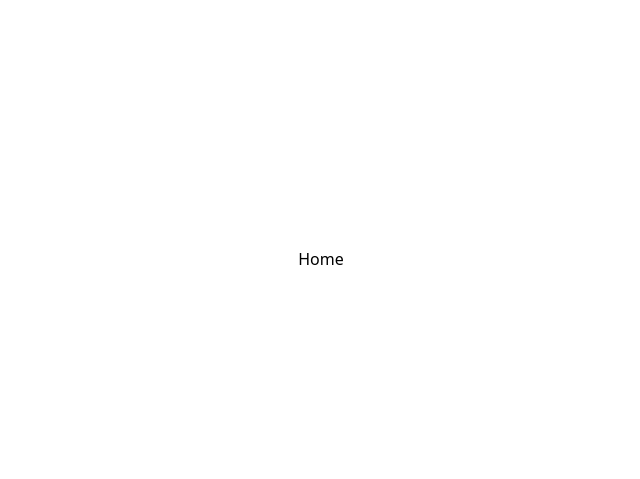
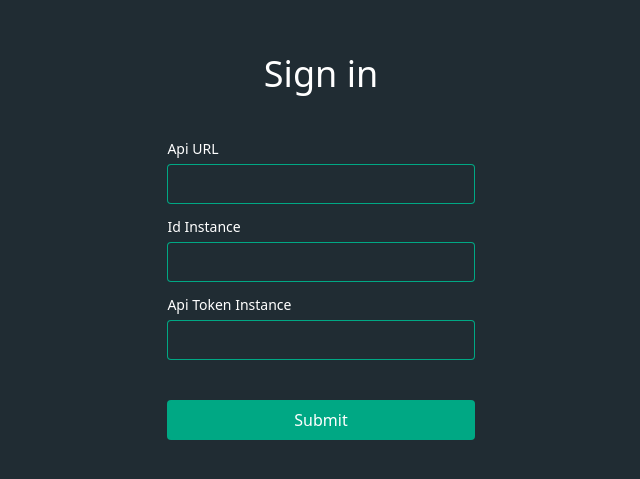
Before and after one commit to Woollywood/green-bot, a React (Vite) app: page / in a window 1280 px wide. Shown: the part 141-620 px from the top of the page, without its empty margins (319-959 px from the left). Built offline with nearby package versions, Linux system fonts and the light colour scheme.

Commit message:
feat: sign in page

```diff
--- a/package.json
+++ b/package.json
@@ -11,6 +11,8 @@
   },
   "dependencies": {
     "@hookform/resolvers": "^3.10.0",
+    "@radix-ui/react-label": "^2.1.1",
+    "@radix-ui/react-slot": "^1.1.1",
     "@tailwindcss/vite": "^4.0.3",
     "axios": "^1.7.9",
     "clsx": "^2.1.1",
--- /dev/null
+++ b/src/components/Button.tsx
@@ -0,0 +1,19 @@
+import React from 'react';
+import { cn } from '@/utils';
+
+export const Button = React.forwardRef<
+	HTMLButtonElement,
+	React.PropsWithChildren & React.HTMLAttributes<HTMLButtonElement>
+>(({ children, className, ...props }, ref) => {
+	return (
+		<button
+			className={cn(
+				'bg-primary hover:bg-primary/80 inline-flex cursor-pointer items-center justify-center rounded-sm px-4 py-2 font-medium transition-colors',
+				className,
+			)}
+			{...props}
+			ref={ref}>
+			{children}
+		</button>
+	);
+});
--- /dev/null
+++ b/src/components/Form.tsx
@@ -0,0 +1,126 @@
+'use client';
+
+import * as React from 'react';
+import * as LabelPrimitive from '@radix-ui/react-label';
+import { Slot } from '@radix-ui/react-slot';
+import { Controller, ControllerProps, FieldPath, FieldValues, FormProvider, useFormContext } from 'react-hook-form';
+
+import { cn } from '@/utils';
+import { Label } from './Label';
+
+const Form = FormProvider;
+
+type FormFieldContextValue<
+	TFieldValues extends FieldValues = FieldValues,
+	TName extends FieldPath<TFieldValues> = FieldPath<TFieldValues>,
+> = {
+	name: TName;
+};
+
+const FormFieldContext = React.createContext<FormFieldContextValue>({} as FormFieldContextValue);
+
+const FormField = <
+	TFieldValues extends FieldValues = FieldValues,
+	TName extends FieldPath<TFieldValues> = FieldPath<TFieldValues>,
+>({
+	...props
+}: ControllerProps<TFieldValues, TName>) => {
+	return (
+		<FormFieldContext.Provider value={{ name: props.name }}>
+			<Controller {...props} />
+		</FormFieldContext.Provider>
+	);
+};
+
+const useFormField = () => {
+	const fieldContext = React.useContext(FormFieldContext);
+	const itemContext = React.useContext(FormItemContext);
+	const { getFieldState, formState } = useFormContext();
+
+	const fieldState = getFieldState(fieldContext.name, formState);
+
+	if (!fieldContext) {
+		throw new Error('useFormField should be used within <FormField>');
+	}
+
+	const { id } = itemContext;
+
+	return {
+		id,
+		name: fieldContext.name,
+		formItemId: `${id}-form-item`,
+		formDescriptionId: `${id}-form-item-description`,
+		formMessageId: `${id}-form-item-message`,
+		...fieldState,
+	};
+};
+
+type FormItemContextValue = {
+	id: string;
+};
+
+const FormItemContext = React.createContext<FormItemContextValue>({} as FormItemContextValue);
+
+const FormItem = React.forwardRef<HTMLDivElement, React.HTMLAttributes<HTMLDivElement>>(
+	({ className, ...props }, ref) => {
+		const id = React.useId();
+
+		return (
+			<FormItemContext.Provider value={{ id }}>
+				<div ref={ref} className={cn('space-y-2', className)} {...props} />
+			</FormItemContext.Provider>
+		);
+	},
+);
+FormItem.displayName = 'FormItem';
+
+const FormLabel = React.forwardRef<
+	React.ElementRef<typeof LabelPrimitive.Root>,
+	React.ComponentPropsWithoutRef<typeof LabelPrimitive.Root>
+>(({ className, ...props }, ref) => {
+	const { error, formItemId } = useFormField();
+
+	return <Label ref={ref} className={cn(error && 'text-invalid', className)} htmlFor={formItemId} {...props} />;
+});
+FormLabel.displayName = 'FormLabel';
+
+const FormControl = React.forwardRef<React.ElementRef<typeof Slot>, React.ComponentPropsWithoutRef<typeof Slot>>(
+	({ ...props }, ref) => {
+		const { error, formItemId, formDescriptionId, formMessageId } = useFormField();
+
+		return (
+			<Slot
+				ref={ref}
+				id={formItemId}
+				aria-describedby={!error ? `${formDescriptionId}` : `${formDescriptionId} ${formMessageId}`}
+				aria-invalid={!!error}
+				{...props}
+			/>
+		);
+	},
+);
+FormControl.displayName = 'FormControl';
+
+const FormMessage = React.forwardRef<HTMLParagraphElement, React.HTMLAttributes<HTMLParagraphElement>>(
+	({ className, children, ...props }, ref) => {
+		const { error, formMessageId } = useFormField();
+		const body = error ? String(error?.message) : children;
+
+		if (!body) {
+			return null;
+		}
+
+		return (
+			<p
+				ref={ref}
+				id={formMessageId}
+				className={cn('text-invalid text-[0.8rem] font-medium', className)}
+				{...props}>
+				{body}
+			</p>
+		);
+	},
+);
+FormMessage.displayName = 'FormMessage';
+
+export { useFormField, Form, FormItem, FormLabel, FormControl, FormMessage, FormField };
--- /dev/null
+++ b/src/components/Input.tsx
@@ -0,0 +1,17 @@
+import React from 'react';
+import { cn } from '@/utils';
+
+export const Input = React.forwardRef<HTMLInputElement, React.InputHTMLAttributes<HTMLInputElement>>(
+	({ className, ...props }, ref) => {
+		return (
+			<input
+				className={cn(
+					'hover:ring-primary/80 focus:ring-primary/80 ring-primary block w-full rounded-sm px-3 py-2 font-medium ring transition-shadow ring-inset hover:ring-2 focus:ring-2 focus:outline-none',
+					className,
+				)}
+				{...props}
+				ref={ref}
+			/>
+		);
+	},
+);
--- /dev/null
+++ b/src/components/Label.tsx
@@ -0,0 +1,23 @@
+'use client';
+
+import * as React from 'react';
+import * as LabelPrimitive from '@radix-ui/react-label';
+
+import { cn } from '@/utils';
+
+const Label = React.forwardRef<
+	React.ElementRef<typeof LabelPrimitive.Root>,
+	React.ComponentPropsWithoutRef<typeof LabelPrimitive.Root>
+>(({ className, ...props }, ref) => (
+	<LabelPrimitive.Root
+		ref={ref}
+		className={cn(
+			'block text-sm leading-none font-medium peer-disabled:cursor-not-allowed peer-disabled:opacity-70',
+			className,
+		)}
+		{...props}
+	/>
+));
+Label.displayName = LabelPrimitive.Root.displayName;
+
+export { Label };
--- a/src/index.css
+++ b/src/index.css
@@ -6,7 +6,23 @@
 }
 
 @layer base {
-	body {
-		@apply overflow-x-hidden;
+	:root {
+		--primary: 0 168 132;
+		--background: #202c33;
+		--foreground: #fff;
+		--invalid: 220 53 69;
 	}
 }
+
+@layer base {
+	body {
+		@apply bg-background overflow-x-hidden text-white;
+	}
+}
+
+@theme {
+	--color-primary: rgb(var(--primary));
+	--color-background: var(--background);
+	--color-foreground: var(--foreground);
+	--color-invalid: rgb(var(--invalid));
+}
--- a/src/pages/home.tsx
+++ b/src/pages/home.tsx
@@ -1,5 +1,80 @@
+import { Button } from '@/components/Button';
+import { Form, FormField, FormItem, FormLabel, FormMessage } from '@/components/Form';
+import { Input } from '@/components/Input';
+import { userStore } from '@/store/User';
+import { zodResolver } from '@hookform/resolvers/zod';
 import React from 'react';
+import { useForm } from 'react-hook-form';
+import { useNavigate } from 'react-router';
+import { z } from 'zod';
+
+const schema = z.object({
+	apiUrl: z.string().url(),
+	idInstance: z.string().min(3),
+	apiTokenInstance: z.string().min(3),
+});
+type SchemaType = z.infer<typeof schema>;
 
 export const Component: React.FC = () => {
-	return <div className='flex h-full items-center justify-center'>Home</div>;
+	const navigate = useNavigate();
+
+	const form = useForm<SchemaType>({
+		defaultValues: {
+			apiUrl: '',
+			idInstance: '',
+			apiTokenInstance: '',
+		},
+		resolver: zodResolver(schema),
+	});
+
+	const onSubmit = ({ apiUrl, idInstance, apiTokenInstance }: SchemaType) => {
+		userStore.setFields(apiUrl, idInstance, apiTokenInstance);
+		navigate('/messages');
+	};
+
+	return (
+		<div className='flex h-full flex-col items-center justify-center'>
+			<h1 className='mb-12 text-4xl font-medium'>Sign in</h1>
+			<Form {...form}>
+				<form onSubmit={form.handleSubmit(onSubmit)} className='flex w-[24vw] flex-col gap-4'>
+					<FormField
+						control={form.control}
+						name='apiUrl'
+						render={({ field }) => (
+							<FormItem>
+								<FormLabel>Api URL</FormLabel>
+								<Input {...field} />
+								<FormMessage />
+							</FormItem>
+						)}
+					/>
+					<FormField
+						control={form.control}
+						name='idInstance'
+						render={({ field }) => (
+							<FormItem>
+								<FormLabel>Id Instance</FormLabel>
+								<Input {...field} />
+								<FormMessage />
+							</FormItem>
+						)}
+					/>
+					<FormField
+						control={form.control}
+						name='apiTokenInstance'
+						render={({ field }) => (
+							<FormItem>
+								<FormLabel>Api Token Instance</FormLabel>
+								<Input {...field} />
+								<FormMessage />
+							</FormItem>
+						)}
+					/>
+					<div className='w-full py-6'>
+						<Button className='w-full'>Submit</Button>
+					</div>
+				</form>
+			</Form>
+		</div>
+	);
 };
--- a/src/pages/messages/index.tsx
+++ b/src/pages/messages/index.tsx
@@ -1,7 +1,16 @@
-import React from 'react';
-import { Outlet } from 'react-router';
+import { userStore } from '@/store/User';
+import React, { useEffect } from 'react';
+import { Outlet, useNavigate } from 'react-router';
 
 export const Component: React.FC = () => {
+	const navigate = useNavigate();
+
+	useEffect(() => {
+		if (!userStore.isValid) {
+			navigate('/');
+		}
+	}, [navigate]);
+
 	return (
 		<div className='grid grid-cols-[1fr_3fr] gap-8'>
 			<div>Messages</div>
--- /dev/null
+++ b/src/store/User.ts
@@ -0,0 +1,23 @@
+import { makeAutoObservable } from 'mobx';
+
+class User {
+	apiUrl: string | null = null;
+	idInstance: string | null = null;
+	apiTokenInstance: string | null = null;
+
+	constructor() {
+		makeAutoObservable(this);
+	}
+
+	setFields(apiUrl: string, idInstance: string, apiTokenInstance: string) {
+		this.apiUrl = apiUrl;
+		this.idInstance = idInstance;
+		this.apiTokenInstance = apiTokenInstance;
+	}
+
+	get isValid() {
+		return !!(this.apiUrl && this.idInstance && this.apiTokenInstance);
+	}
+}
+
+export const userStore = new User();
```
Also changed, not shown: 1 other file (tests, documents, lock files or other folders).
